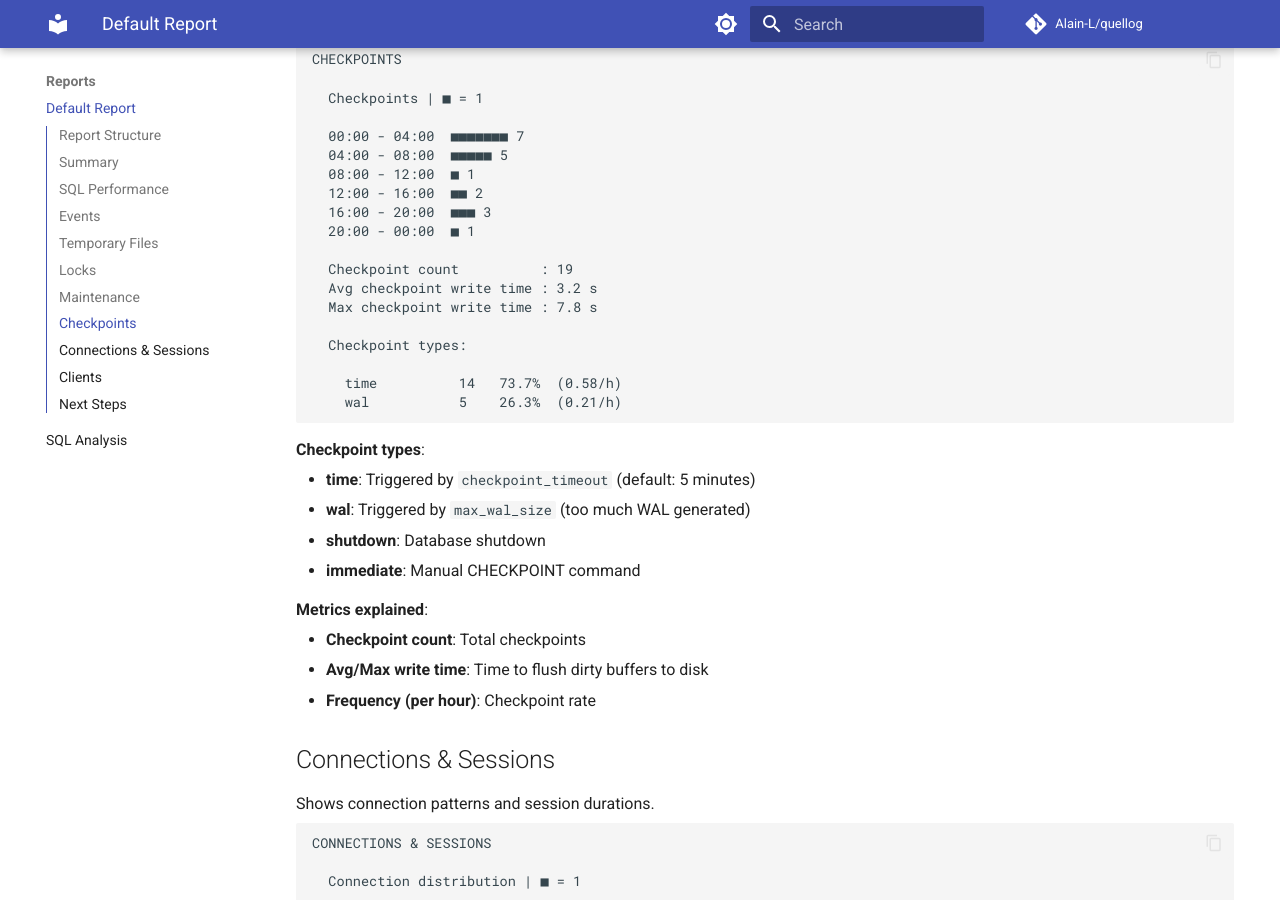
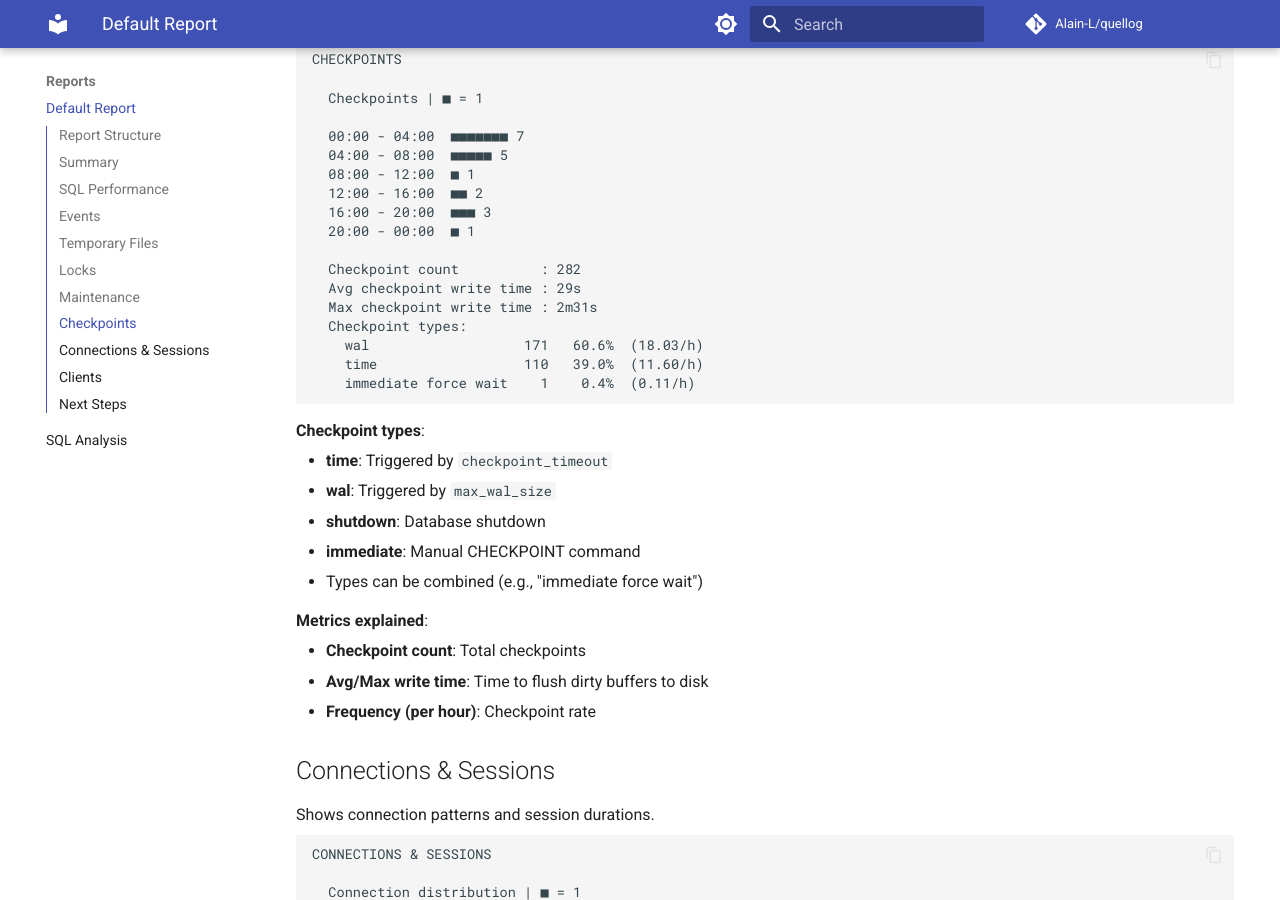
Before and after one commit to Alain-L/quellog, an MkDocs documentation site: the page built from docs/default-report.md, in a window 1280 px wide and 900 px high, scrolled down 5250 px. Built offline with MkDocs 1.6.1 and Material for MkDocs 9.7.7, drawn with Linux system fonts in a browser that asks for light colours; comment, search, counter and statistics services are not loaded.

Commit message:
docs: fix checkpoints section format in default-report.md
Update Checkpoints section to match actual output format:
- Remove blank line between metrics and "Checkpoint types:"
- Update alignment and spacing to match real output
- Use realistic values from B.log (282 checkpoints, 29s avg)
- Add "immediate force wait" as example of combined checkpoint type
- Add note that checkpoint types can be combined

````diff
--- a/docs/default-report.md
+++ b/docs/default-report.md
@@ -252,22 +252,22 @@ CHECKPOINTS
   16:00 - 20:00  ■■■ 3
   20:00 - 00:00  ■ 1
 
-  Checkpoint count          : 19
-  Avg checkpoint write time : 3.2 s
-  Max checkpoint write time : 7.8 s
-
+  Checkpoint count          : 282
+  Avg checkpoint write time : 29s
+  Max checkpoint write time : 2m31s
   Checkpoint types:
-
-    time          14   73.7%  (0.58/h)
-    wal           5    26.3%  (0.21/h)
+    wal                   171   60.6%  (18.03/h)
+    time                  110   39.0%  (11.60/h)
+    immediate force wait    1    0.4%  (0.11/h)
 ```
 
 **Checkpoint types**:
 
-- **time**: Triggered by `checkpoint_timeout` (default: 5 minutes)
-- **wal**: Triggered by `max_wal_size` (too much WAL generated)
+- **time**: Triggered by `checkpoint_timeout`
+- **wal**: Triggered by `max_wal_size`
 - **shutdown**: Database shutdown
 - **immediate**: Manual CHECKPOINT command
+- Types can be combined (e.g., "immediate force wait")
 
 **Metrics explained**:
 
````
